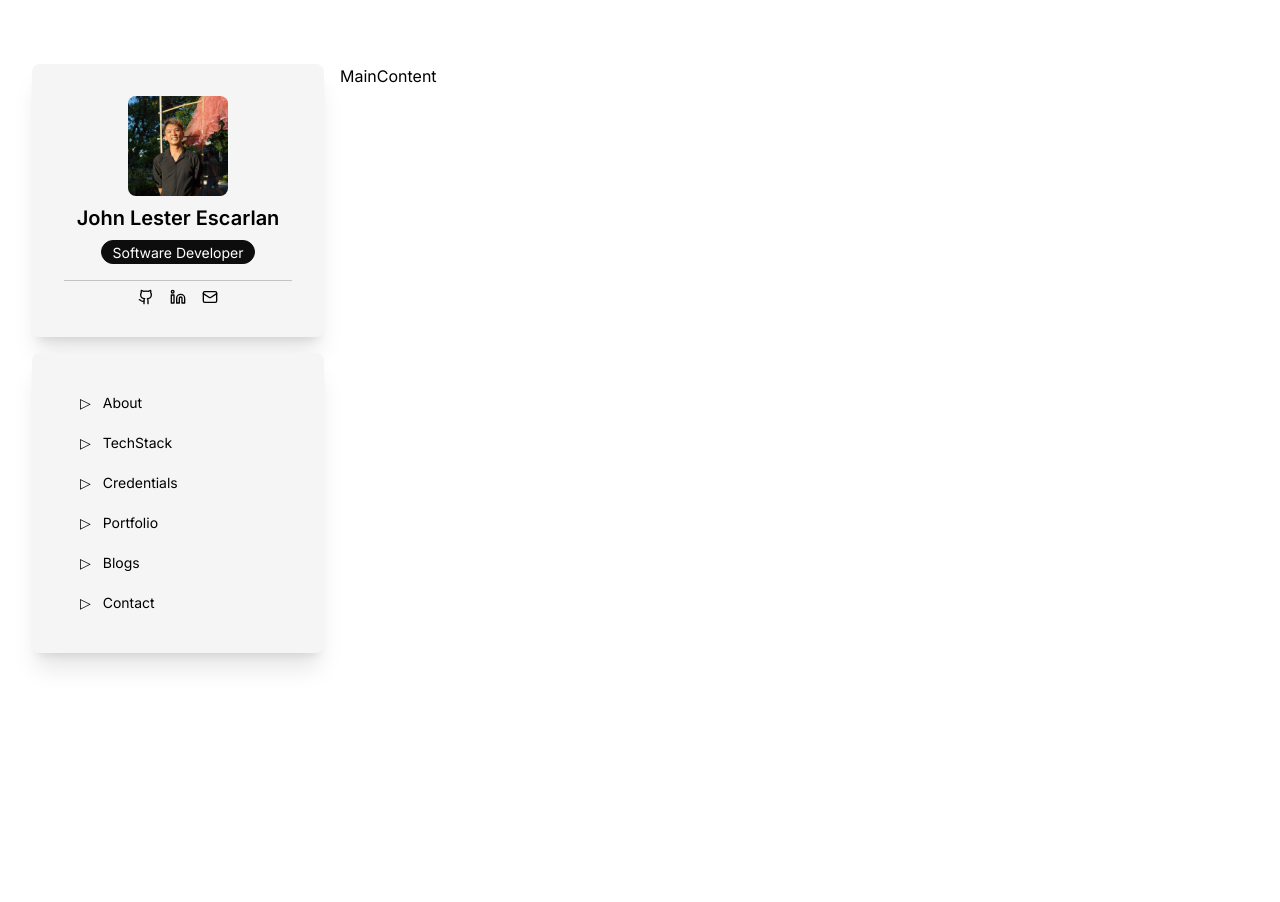
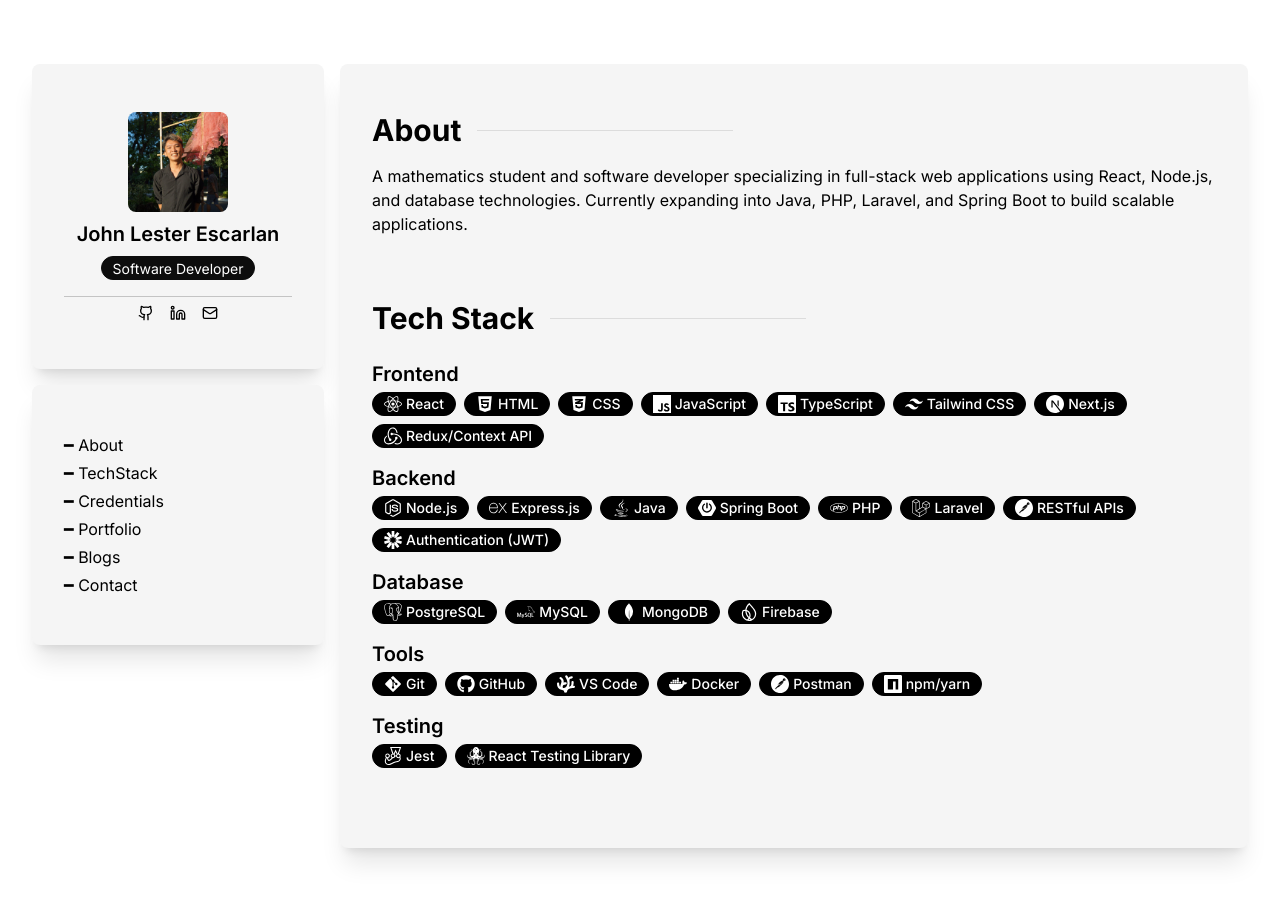
Before and after one commit to jlescarlan11/john-lester-escarlan, a Next.js app: page / in a window 1280 px wide. Shown: the top 902 px of the page. Before the commit the page ends 800 px from the top, so only its background shows below. Built offline with nearby package versions, Linux system fonts and the light colour scheme.

Commit message:
created about and techstack section

```diff
--- /dev/null
+++ b/app/_components/common/SectionHeader.tsx
@@ -0,0 +1,12 @@
+import React, { PropsWithChildren } from "react";
+
+const SectionHeader = ({ children }: PropsWithChildren) => {
+  return (
+    <div className="flex items-center space-x-4 mb-4">
+      <h2 className="text-3xl font-bold">{children}</h2>
+      <div className="border-b border-base-content/10 w-full max-w-3xs"></div>
+    </div>
+  );
+};
+
+export default SectionHeader;
--- a/app/_components/layout/MainContent.tsx
+++ b/app/_components/layout/MainContent.tsx
@@ -1,7 +1,17 @@
 import React from "react";
+import Card from "../ui/Card";
+import AboutSection from "../section/About";
+import TechStackSection from "../section/TechStack";
 
 const MainContent = () => {
-  return <div>MainContent</div>;
+  return (
+    <Card>
+      <div className="space-y-8">
+        <AboutSection />
+        <TechStackSection />
+      </div>
+    </Card>
+  );
 };
 
 export default MainContent;
--- /dev/null
+++ b/app/_components/section/About.tsx
@@ -0,0 +1,18 @@
+import React from "react";
+import SectionHeader from "../common/SectionHeader";
+
+const AboutSection = () => {
+  return (
+    <div className="">
+      <SectionHeader>About</SectionHeader>
+      <p>
+        A mathematics student and software developer specializing in full-stack
+        web applications using React, Node.js, and database technologies.
+        Currently expanding into Java, PHP, Laravel, and Spring Boot to build
+        scalable applications.
+      </p>
+    </div>
+  );
+};
+
+export default AboutSection;
--- /dev/null
+++ b/app/_components/section/TechStack.tsx
@@ -0,0 +1,236 @@
+import {
+  FaCss3Alt,
+  FaDocker,
+  FaGitAlt,
+  FaGithub,
+  FaHtml5,
+  FaJava,
+  FaNodeJs,
+  FaPhp,
+  FaReact,
+} from "react-icons/fa";
+import {
+  SiExpress,
+  SiFirebase,
+  SiJavascript,
+  SiJest,
+  SiJsonwebtokens,
+  SiLaravel,
+  SiMongodb,
+  SiMysql,
+  SiNextdotjs,
+  SiNpm,
+  SiPostgresql,
+  SiPostman,
+  SiRedux,
+  SiSpringboot,
+  SiTailwindcss,
+  SiTestinglibrary,
+  SiTypescript,
+  SiVscodium,
+} from "react-icons/si";
+import SectionHeader from "../common/SectionHeader";
+
+const techCategories = [
+  {
+    title: "Frontend",
+    items: [
+      {
+        name: "React",
+        icon: <FaReact />,
+        description: "3+ years building SPAs, hooks, and component libraries.",
+      },
+      {
+        name: "HTML",
+        icon: <FaHtml5 />,
+        description: "Semantic, accessible markup for all projects.",
+      },
+      {
+        name: "CSS",
+        icon: <FaCss3Alt />,
+        description:
+          "Responsive layouts, custom animations, and utility classes.",
+      },
+      {
+        name: "JavaScript",
+        icon: <SiJavascript />,
+        description: "ES6+, async/await, DOM manipulation, and APIs.",
+      },
+      {
+        name: "TypeScript",
+        icon: <SiTypescript />,
+        description: "Strongly-typed React apps, backend APIs.",
+      },
+      {
+        name: "Tailwind CSS",
+        icon: <SiTailwindcss />,
+        description: "Rapid UI prototyping and custom themes.",
+      },
+      {
+        name: "Next.js",
+        icon: <SiNextdotjs />,
+        description: "SSR, SSG, API routes, and optimized images.",
+      },
+      {
+        name: "Redux/Context API",
+        icon: <SiRedux />,
+        description: "State management for complex apps.",
+      },
+    ],
+  },
+  {
+    title: "Backend",
+    items: [
+      {
+        name: "Node.js",
+        icon: <FaNodeJs />,
+        description: "REST APIs, real-time apps, and CLI tools.",
+      },
+      {
+        name: "Express.js",
+        icon: <SiExpress />,
+        description: "API routing, middleware, and authentication.",
+      },
+      {
+        name: "Java",
+        icon: <FaJava />,
+        description: "Spring Boot microservices and enterprise apps.",
+      },
+      {
+        name: "Spring Boot",
+        icon: <SiSpringboot />,
+        description: "RESTful APIs, security, and data access.",
+      },
+      {
+        name: "PHP",
+        icon: <FaPhp />,
+        description: "Legacy systems and Laravel projects.",
+      },
+      {
+        name: "Laravel",
+        icon: <SiLaravel />,
+        description: "MVC, Eloquent ORM, and REST APIs.",
+      },
+      {
+        name: "RESTful APIs",
+        icon: <SiPostman />,
+        description: "Designed and consumed REST endpoints.",
+      },
+      {
+        name: "Authentication (JWT)",
+        icon: <SiJsonwebtokens />,
+        description: "Secured APIs with JWT and session tokens.",
+      },
+    ],
+  },
+  {
+    title: "Database",
+    items: [
+      {
+        name: "PostgreSQL",
+        icon: <SiPostgresql />,
+        description: "Relational modeling, migrations, and queries.",
+      },
+      {
+        name: "MySQL",
+        icon: <SiMysql />,
+        description: "Schema design, joins, and performance tuning.",
+      },
+      {
+        name: "MongoDB",
+        icon: <SiMongodb />,
+        description: "NoSQL, aggregation, and flexible schemas.",
+      },
+      {
+        name: "Firebase",
+        icon: <SiFirebase />,
+        description: "Realtime DB, Auth, and cloud functions.",
+      },
+    ],
+  },
+  {
+    title: "Tools",
+    items: [
+      {
+        name: "Git",
+        icon: <FaGitAlt />,
+        description: "Version control, branching, and collaboration.",
+      },
+      {
+        name: "GitHub",
+        icon: <FaGithub />,
+        description: "Project hosting, Actions CI/CD, and PR reviews.",
+      },
+      {
+        name: "VS Code",
+        icon: <SiVscodium />,
+        description: "Extensions, debugging, and productivity workflows.",
+      },
+      {
+        name: "Docker",
+        icon: <FaDocker />,
+        description: "Containerized full-stack apps for dev & prod.",
+      },
+      {
+        name: "Postman",
+        icon: <SiPostman />,
+        description: "API testing, automation, and documentation.",
+      },
+      {
+        name: "npm/yarn",
+        icon: <SiNpm />,
+        description: "Package management and scripts for all projects.",
+      },
+    ],
+  },
+  {
+    title: "Testing",
+    items: [
+      {
+        name: "Jest",
+        icon: <SiJest />,
+        description: "Unit and integration tests for JS/TS codebases.",
+      },
+      {
+        name: "React Testing Library",
+        icon: <SiTestinglibrary />,
+        description: "Component and UI testing for React apps.",
+      },
+    ],
+  },
+];
+
+const TechStackSection = () => {
+  return (
+    <section className="py-8">
+      <SectionHeader>Tech Stack</SectionHeader>
+      <div className="space-y-4 mt-6">
+        {techCategories.map((category) => (
+          <div key={category.title}>
+            <h3 className="text-xl font-semibold mb-1">{category.title}</h3>
+            <div className="flex flex-wrap gap-2">
+              {category.items.map((tech) => (
+                <div
+                  key={tech.name}
+                  className="badge badge-neutral cursor-pointer relative group transition-all duration-200"
+                  tabIndex={0}
+                >
+                  <span className="flex gap-1 items-center text-sm font-medium text-center">
+                    <span className="text-lg">{tech.icon}</span>
+                    {tech.name}
+                  </span>
+                  {/* Tooltip */}
+                  <div className="absolute z-10 left-1/2 -translate-x-1/2 top-full mt-2 w-56 p-2 rounded shadow-lg bg-base-200 text-xs text-left opacity-0 group-hover:opacity-100 group-focus:opacity-100 pointer-events-none group-hover:pointer-events-auto group-focus:pointer-events-auto transition-all duration-200 border border-base-300">
+                    {tech.description}
+                  </div>
+                </div>
+              ))}
+            </div>
+          </div>
+        ))}
+      </div>
+    </section>
+  );
+};
+
+export default TechStackSection;
--- a/app/_components/sidebar/SectionNav.tsx
+++ b/app/_components/sidebar/SectionNav.tsx
@@ -5,16 +5,10 @@ const SectionNav = () => {
   return (
     <Card>
       <div className="space-y-4">
-        <ul className="text-sm flex flex-col space-y-1">
+        <ul className="flex flex-col space-y-1">
           {navigationItems.map((item) => (
-            <li
-              key={item.id}
-              //   bg-primary font-medium text-primary-content
-              className=" rounded-full py-2 px-4"
-            >
-              {/* {activeSection === item.id ? "▶" : "▷"} */}
-              <span className="mr-2">▷ </span>
-              {item.label}
+            <li key={item.id}>
+              <button className={`text-left `}>━ {item.label}</button>
             </li>
           ))}
         </ul>
--- a/app/_components/ui/Card.tsx
+++ b/app/_components/ui/Card.tsx
@@ -2,7 +2,9 @@ import React, { PropsWithChildren } from "react";
 
 const Card = ({ children }: PropsWithChildren) => {
   return (
-    <div className="card w-full p-8 bg-base-200 shadow-xl">{children}</div>
+    <div className="card w-full p-8 py-12 bg-base-200 shadow-xl">
+      {children}
+    </div>
   );
 };
 
```
